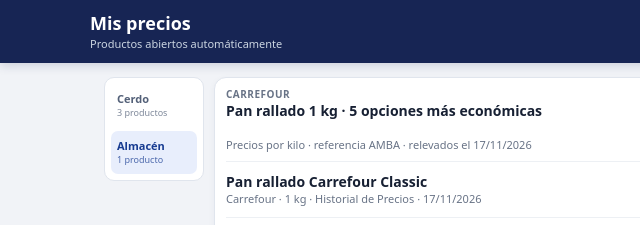
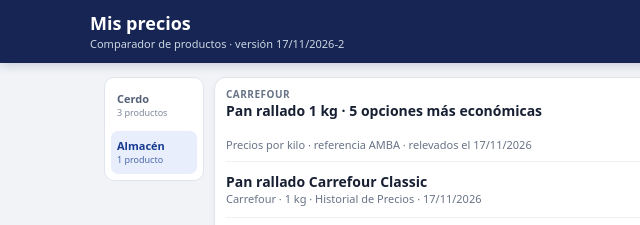
Before and after one commit to eknoll1974-hub/MonitorTrading, a plain HTML site: page MisPrecios/index.html in a window 1280 px wide. Shown: the top 225 px of the page, 0-640 px from the left. Drawn offline with Linux system fonts and the light colour scheme.

Commit message:
Forzar refresco de Mis Precios y marcar nueva versión

```diff
--- a/MisPrecios/index.html
+++ b/MisPrecios/index.html
@@ -4,6 +4,9 @@
 <meta charset="utf-8">
 <meta name="viewport" content="width=device-width,initial-scale=1,viewport-fit=cover">
 <meta name="theme-color" content="#172554">
+<meta http-equiv="Cache-Control" content="no-cache, no-store, must-revalidate">
+<meta http-equiv="Pragma" content="no-cache">
+<meta http-equiv="Expires" content="0">
 <title>Mis precios</title>
 <style>
 *{box-sizing:border-box}body{margin:0;background:#f1f3f7;color:#172033;font:14px/1.4 system-ui,-apple-system,Segoe UI,Roboto,sans-serif}
@@ -29,7 +32,7 @@ footer{text-align:center;color:#8791a1;font-size:10px;padding:8px 12px 20px}
 </style>
 </head>
 <body>
-<header><div class="head"><div><h1>Mis precios</h1><div class="sub">Productos abiertos automáticamente</div></div><div class="sub" id="total"></div></div></header>
+<header><div class="head"><div><h1>Mis precios</h1><div class="sub">Comparador de productos · versión 17/11/2026-2</div></div><div class="sub" id="total"></div></div></header>
 <div class="layout">
  <aside class="sidebar" id="categories" aria-label="Categorías"></aside>
  <main id="products"></main>
```
